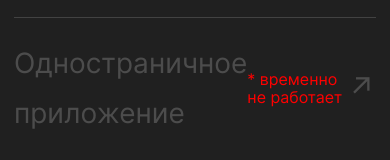
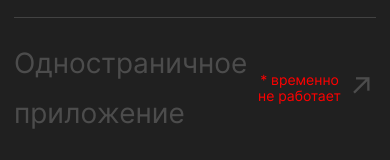
Before and after one commit to EvgeniiGladun/movies-explorer-frontend, a React (Create React App) app: page / in a window 390 px wide. Shown: the part 3411-3571 px from the top of the page. Built offline with nearby package versions, Linux system fonts and the light colour scheme; no server answers.

Commit message:
fix_item_link

```diff
--- a/src/components/Main/Portfolio/Portfolio.css
+++ b/src/components/Main/Portfolio/Portfolio.css
@@ -42,7 +42,11 @@
   line-height: 50px;
 }
 
-.portfolio-links__text_color {
+.portfolio-links__span {
+  text-align: center;
+}
+
+.portfolio-links__span_color {
   color: rgba(255, 0, 0, 1);
 }
 
@@ -76,6 +80,10 @@
   .portfolio-links__link {
     font-size: 28px;
   }
+
+  .portfolio-links__span {
+    font-size: 14px;
+  }
 }
 
 @media (max-width: 700px) {
--- a/src/components/Main/Portfolio/Portfolio.js
+++ b/src/components/Main/Portfolio/Portfolio.js
@@ -18,7 +18,7 @@ function Portfolio() {
                         </li>
                         <li className='portfolio-links__item'>
                             <a href='https://photograms.nomoredomainsclub.ru/' className='portfolio-links__link portfolio-links__link_disabled' target='_blank' rel='noreferrer'>Одностраничное приложение</a>
-                            <text className='portfolio-links__text portfolio-links__text_color'>* временно не работает</text>
+                            <span className='portfolio-links__span portfolio-links__span_color'>* временно не работает</span>
                             <h4 className='portfolio-links__link-arrow portfolio-links__link-arrow_disabled'>&#8599;</h4>
                         </li>
                     </ul>
```
